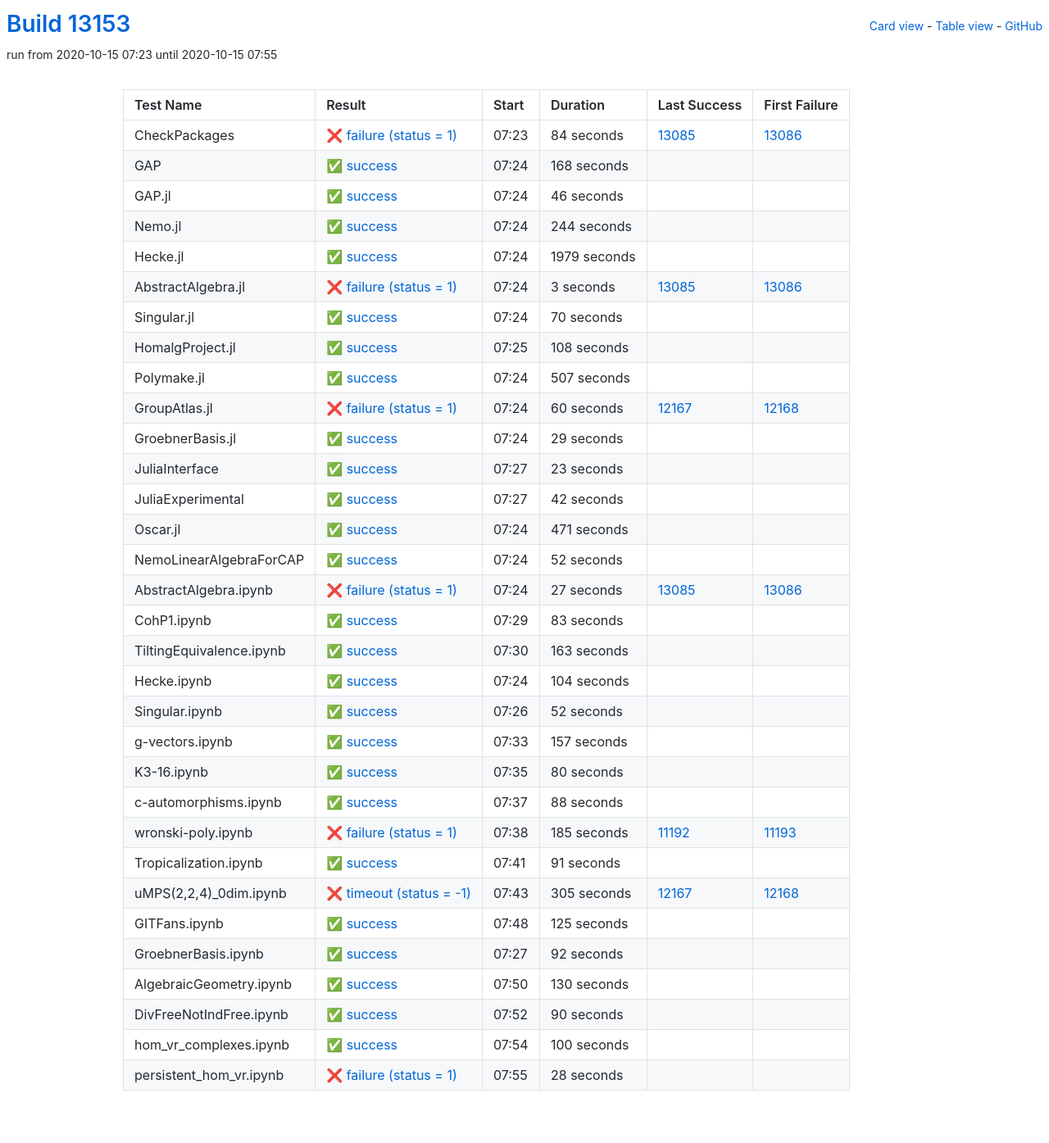
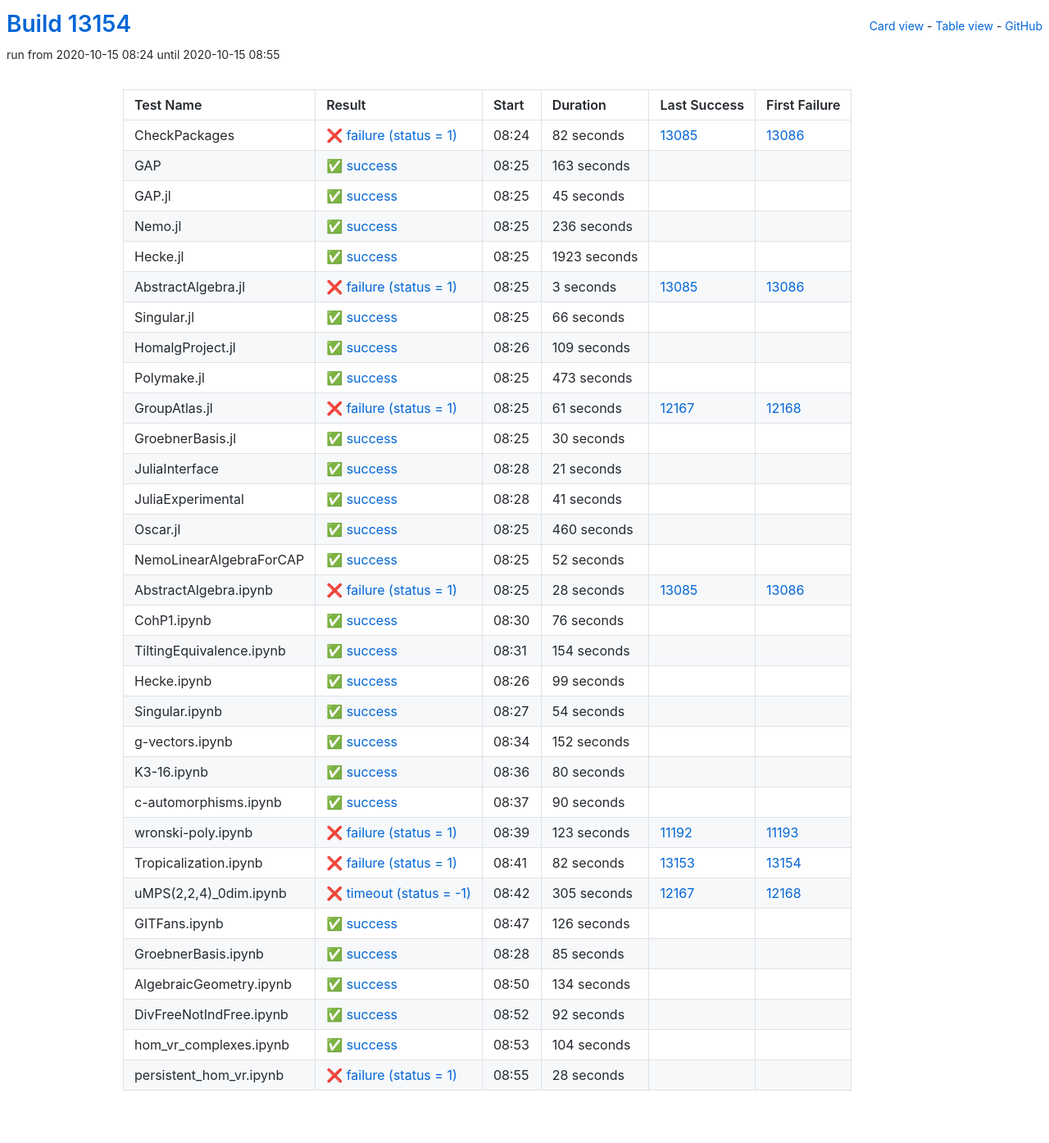
Before and after one commit to oscar-system/oscar-ci-status, a Jekyll site: the page built from table.html, in a window 1280 px wide. Shown: the whole page at 82% size. Built offline with Jekyll 4.4.1, drawn with Linux system fonts in a browser that asks for light colours.

Commit message:
Build #13154

```diff
--- a/_data/ci.yml
+++ b/_data/ci.yml
@@ -1,6 +1,6 @@
 ---
-build: 13153
-build_url: https://oscarci.mathematik.uni-kl.de/job/oscar/13153/
+build: 13154
+build_url: https://oscarci.mathematik.uni-kl.de/job/oscar/13154/
 job: oscar
 organization: oscar-system
 repo: oscar-ci-status
@@ -8,68 +8,68 @@
 tests:
 - name: CheckPackages
   id: checkpackages
-  log: https://oscarci.mathematik.uni-kl.de/job/oscar/13153/artifact/logs/build-13153/CheckPackages.log
-  start: 2020-10-15 07:23
+  log: https://oscarci.mathematik.uni-kl.de/job/oscar/13154/artifact/logs/build-13154/CheckPackages.log
+  start: 2020-10-15 08:24
   success: false
   exitcode: 1
   status: failure
-  duration: 84
+  duration: 82
   last_success: 13085
   last_success_url: https://oscarci.mathematik.uni-kl.de/job/oscar/13085/
   first_failure: 13086
   first_failure_url: https://oscarci.mathematik.uni-kl.de/job/oscar/13086/
 - name: GAP
   id: gap
-  log: https://oscarci.mathematik.uni-kl.de/job/oscar/13153/artifact/logs/build-13153/GAP.log
-  start: 2020-10-15 07:24
+  log: https://oscarci.mathematik.uni-kl.de/job/oscar/13154/artifact/logs/build-13154/GAP.log
+  start: 2020-10-15 08:25
   success: true
   exitcode: 0
   status: success
-  duration: 168
+  duration: 163
   last_success: false
   last_success_url:
   first_failure: false
   first_failure_url:
 - name: GAP.jl
   id: gap-jl
-  log: https://oscarci.mathematik.uni-kl.de/job/oscar/13153/artifact/logs/build-13153/GAP.jl.log
-  start: 2020-10-15 07:24
+  log: https://oscarci.mathematik.uni-kl.de/job/oscar/13154/artifact/logs/build-13154/GAP.jl.log
+  start: 2020-10-15 08:25
   success: true
   exitcode: 0
   status: success
-  duration: 46
+  duration: 45
   last_success: false
   last_success_url:
   first_failure: false
   first_failure_url:
 - name: Nemo.jl
   id: nemo-jl
-  log: https://oscarci.mathematik.uni-kl.de/job/oscar/13153/artifact/logs/build-13153/Nemo.jl.log
-  start: 2020-10-15 07:24
+  log: https://oscarci.mathematik.uni-kl.de/job/oscar/13154/artifact/logs/build-13154/Nemo.jl.log
+  start: 2020-10-15 08:25
   success: true
   exitcode: 0
   status: success
-  duration: 244
+  duration: 236
   last_success: false
   last_success_url:
   first_failure: false
   first_failure_url:
 - name: Hecke.jl
   id: hecke-jl
-  log: https://oscarci.mathematik.uni-kl.de/job/oscar/13153/artifact/logs/build-13153/Hecke.jl.log
-  start: 2020-10-15 07:24
+  log: https://oscarci.mathematik.uni-kl.de/job/oscar/13154/artifact/logs/build-13154/Hecke.jl.log
+  start: 2020-10-15 08:25
   success: true
   exitcode: 0
   status: success
-  duration: 1979
+  duration: 1923
   last_success: false
   last_success_url:
   first_failure: false
   first_failure_url:
 - name: AbstractAlgebra.jl
   id: abstractalgebra-jl
-  log: https://oscarci.mathematik.uni-kl.de/job/oscar/13153/artifact/logs/build-13153/AbstractAlgebra.jl.log
-  start: 2020-10-15 07:24
+  log: https://oscarci.mathematik.uni-kl.de/job/oscar/13154/artifact/logs/build-13154/AbstractAlgebra.jl.log
+  start: 2020-10-15 08:25
   success: false
   exitcode: 1
   status: failure
@@ -80,104 +80,104 @@
   first_failure_url: https://oscarci.mathematik.uni-kl.de/job/oscar/13086/
 - name: Singular.jl
   id: singular-jl
-  log: https://oscarci.mathematik.uni-kl.de/job/oscar/13153/artifact/logs/build-13153/Singular.jl.log
-  start: 2020-10-15 07:24
+  log: https://oscarci.mathematik.uni-kl.de/job/oscar/13154/artifact/logs/build-13154/Singular.jl.log
+  start: 2020-10-15 08:25
   success: true
   exitcode: 0
   status: success
-  duration: 70
+  duration: 66
   last_success: false
   last_success_url:
   first_failure: false
   first_failure_url:
 - name: HomalgProject.jl
   id: homalgproject-jl
-  log: https://oscarci.mathematik.uni-kl.de/job/oscar/13153/artifact/logs/build-13153/HomalgProject.jl.log
-  start: 2020-10-15 07:25
+  log: https://oscarci.mathematik.uni-kl.de/job/oscar/13154/artifact/logs/build-13154/HomalgProject.jl.log
+  start: 2020-10-15 08:26
   success: true
   exitcode: 0
   status: success
-  duration: 108
+  duration: 109
   last_success: false
   last_success_url:
   first_failure: false
   first_failure_url:
 - name: Polymake.jl
   id: polymake-jl
-  log: https://oscarci.mathematik.uni-kl.de/job/oscar/13153/artifact/logs/build-13153/Polymake.jl.log
-  start: 2020-10-15 07:24
+  log: https://oscarci.mathematik.uni-kl.de/job/oscar/13154/artifact/logs/build-13154/Polymake.jl.log
+  start: 2020-10-15 08:25
   success: true
   exitcode: 0
   status: success
-  duration: 507
+  duration: 473
   last_success: false
   last_success_url:
   first_failure: false
   first_failure_url:
 - name: GroupAtlas.jl
   id: groupatlas-jl
-  log: https://oscarci.mathematik.uni-kl.de/job/oscar/13153/artifact/logs/build-13153/GroupAtlas.jl.log
-  start: 2020-10-15 07:24
+  log: https://oscarci.mathematik.uni-kl.de/job/oscar/13154/artifact/logs/build-13154/GroupAtlas.jl.log
+  start: 2020-10-15 08:25
   success: false
   exitcode: 1
   status: failure
-  duration: 60
+  duration: 61
   last_success: 12167
   last_success_url: https://oscarci.mathematik.uni-kl.de/job/oscar/12167/
   first_failure: 12168
   first_failure_url: https://oscarci.mathematik.uni-kl.de/job/oscar/12168/
 - name: GroebnerBasis.jl
   id: groebnerbasis-jl
-  log: https://oscarci.mathematik.uni-kl.de/job/oscar/13153/artifact/logs/build-13153/GroebnerBasis.jl.log
-  start: 2020-10-15 07:24
+  log: https://oscarci.mathematik.uni-kl.de/job/oscar/13154/artifact/logs/build-13154/GroebnerBasis.jl.log
+  start: 2020-10-15 08:25
   success: true
   exitcode: 0
   status: success
-  duration: 29
+  duration: 30
   last_success: false
   last_success_url:
   first_failure: false
   first_failure_url:
 - name: JuliaInterface
   id: juliainterface
-  log: https://oscarci.mathematik.uni-kl.de/job/oscar/13153/artifact/logs/build-13153/JuliaInterface.log
-  start: 2020-10-15 07:27
+  log: https://oscarci.mathematik.uni-kl.de/job/oscar/13154/artifact/logs/build-13154/JuliaInterface.log
+  start: 2020-10-15 08:28
   success: true
   exitcode: 0
   status: success
-  duration: 23
+  duration: 21
   last_success: false
   last_success_url:
   first_failure: false
   first_failure_url:
 - name: JuliaExperimental
   id: juliaexperimental
-  log: https://oscarci.mathematik.uni-kl.de/job/oscar/13153/artifact/logs/build-13153/JuliaExperimental.log
-  start: 2020-10-15 07:27
+  log: https://oscarci.mathematik.uni-kl.de/job/oscar/13154/artifact/logs/build-13154/JuliaExperimental.log
+  start: 2020-10-15 08:28
   success: true
   exitcode: 0
   status: success
-  duration: 42
+  duration: 41
   last_success: false
   last_success_url:
   first_failure: false
   first_failure_url:
 - name: Oscar.jl
   id: oscar-jl
-  log: https://oscarci.mathematik.uni-kl.de/job/oscar/13153/artifact/logs/build-13153/Oscar.jl.log
-  start: 2020-10-15 07:24
+  log: https://oscarci.mathematik.uni-kl.de/job/oscar/13154/artifact/logs/build-13154/Oscar.jl.log
+  start: 2020-10-15 08:25
   success: true
   exitcode: 0
   status: success
-  duration: 471
+  duration: 460
   last_success: false
   last_success_url:
   first_failure: false
   first_failure_url:
 - name: NemoLinearAlgebraForCAP
   id: nemolinearalgebraforcap
-  log: https://oscarci.mathematik.uni-kl.de/job/oscar/13153/artifact/logs/build-13153/NemoLinearAlgebraForCAP.log
-  start: 2020-10-15 07:24
+  log: https://oscarci.mathematik.uni-kl.de/job/oscar/13154/artifact/logs/build-13154/NemoLinearAlgebraForCAP.log
+  start: 2020-10-15 08:25
   success: true
   exitcode: 0
   status: success
@@ -188,80 +188,80 @@
   first_failure_url:
 - name: AbstractAlgebra.ipynb
   id: abstractalgebra-ipynb
-  log: https://oscarci.mathematik.uni-kl.de/job/oscar/13153/artifact/logs/build-13153/AbstractAlgebra.ipynb.log
-  start: 2020-10-15 07:24
+  log: https://oscarci.mathematik.uni-kl.de/job/oscar/13154/artifact/logs/build-13154/AbstractAlgebra.ipynb.log
+  start: 2020-10-15 08:25
   success: false
   exitcode: 1
   status: failure
-  duration: 27
+  duration: 28
   last_success: 13085
   last_success_url: https://oscarci.mathematik.uni-kl.de/job/oscar/13085/
   first_failure: 13086
   first_failure_url: https://oscarci.mathematik.uni-kl.de/job/oscar/13086/
 - name: CohP1.ipynb
   id: cohp1-ipynb
-  log: https://oscarci.mathematik.uni-kl.de/job/oscar/13153/artifact/logs/build-13153/CohP1.ipynb.log
-  start: 2020-10-15 07:29
+  log: https://oscarci.mathematik.uni-kl.de/job/oscar/13154/artifact/logs/build-13154/CohP1.ipynb.log
+  start: 2020-10-15 08:30
   success: true
   exitcode: 0
   status: success
-  duration: 83
+  duration: 76
   last_success: false
   last_success_url:
   first_failure: false
   first_failure_url:
 - name: TiltingEquivalence.ipynb
   id: tiltingequivalence-ipynb
-  log: https://oscarci.mathematik.uni-kl.de/job/oscar/13153/artifact/logs/build-13153/TiltingEquivalence.ipynb.log
-  start: 2020-10-15 07:30
+  log: https://oscarci.mathematik.uni-kl.de/job/oscar/13154/artifact/logs/build-13154/TiltingEquivalence.ipynb.log
+  start: 2020-10-15 08:31
   success: true
   exitcode: 0
   status: success
-  duration: 163
+  duration: 154
   last_success: false
   last_success_url:
   first_failure: false
   first_failure_url:
 - name: Hecke.ipynb
   id: hecke-ipynb
-  log: https://oscarci.mathematik.uni-kl.de/job/oscar/13153/artifact/logs/build-13153/Hecke.ipynb.log
-  start: 2020-10-15 07:24
+  log: https://oscarci.mathematik.uni-kl.de/job/oscar/13154/artifact/logs/build-13154/Hecke.ipynb.log
+  start: 2020-10-15 08:26
   success: true
   exitcode: 0
   status: success
-  duration: 104
+  duration: 99
   last_success: false
   last_success_url:
   first_failure: false
   first_failure_url:
 - name: Singular.ipynb
   id: singular-ipynb
-  log: https://oscarci.mathematik.uni-kl.de/job/oscar/13153/artifact/logs/build-13153/Singular.ipynb.log
-  start: 2020-10-15 07:26
+  log: https://oscarci.mathematik.uni-kl.de/job/oscar/13154/artifact/logs/build-13154/Singular.ipynb.log
+  start: 2020-10-15 08:27
   success: true
   exitcode: 0
   status: success
-  duration: 52
+  duration: 54
   last_success: false
   last_success_url:
   first_failure: false
   first_failure_url:
 - name: g-vectors.ipynb
   id: g-vectors-ipynb
-  log: https://oscarci.mathematik.uni-kl.de/job/oscar/13153/artifact/logs/build-13153/g-vectors.ipynb.log
-  start: 2020-10-15 07:33
+  log: https://oscarci.mathematik.uni-kl.de/job/oscar/13154/artifact/logs/build-13154/g-vectors.ipynb.log
+  start: 2020-10-15 08:34
   success: true
   exitcode: 0
   status: success
-  duration: 157
+  duration: 152
   last_success: false
   last_success_url:
   first_failure: false
   first_failure_url:
 - name: K3-16.ipynb
   id: k3-16-ipynb
-  log: https://oscarci.mathematik.uni-kl.de/job/oscar/13153/artifact/logs/build-13153/K3-16.ipynb.log
-  start: 2020-10-15 07:35
+  log: https://oscarci.mathematik.uni-kl.de/job/oscar/13154/artifact/logs/build-13154/K3-16.ipynb.log
+  start: 2020-10-15 08:36
   success: true
   exitcode: 0
   status: success
@@ -272,44 +272,44 @@
   first_failure_url:
 - name: c-automorphisms.ipynb
   id: c-automorphisms-ipynb
-  log: https://oscarci.mathematik.uni-kl.de/job/oscar/13153/artifact/logs/build-13153/c-automorphisms.ipynb.log
-  start: 2020-10-15 07:37
+  log: https://oscarci.mathematik.uni-kl.de/job/oscar/13154/artifact/logs/build-13154/c-automorphisms.ipynb.log
+  start: 2020-10-15 08:37
   success: true
   exitcode: 0
   status: success
-  duration: 88
+  duration: 90
   last_success: false
   last_success_url:
   first_failure: false
   first_failure_url:
 - name: wronski-poly.ipynb
   id: wronski-poly-ipynb
-  log: https://oscarci.mathematik.uni-kl.de/job/oscar/13153/artifact/logs/build-13153/wronski-poly.ipynb.log
-  start: 2020-10-15 07:38
+  log: https://oscarci.mathematik.uni-kl.de/job/oscar/13154/artifact/logs/build-13154/wronski-poly.ipynb.log
+  start: 2020-10-15 08:39
   success: false
   exitcode: 1
   status: failure
-  duration: 185
+  duration: 123
   last_success: 11192
   last_success_url: https://oscarci.mathematik.uni-kl.de/job/oscar/11192/
   first_failure: 11193
   first_failure_url: https://oscarci.mathematik.uni-kl.de/job/oscar/11193/
 - name: Tropicalization.ipynb
   id: tropicalization-ipynb
-  log: https://oscarci.mathematik.uni-kl.de/job/oscar/13153/artifact/logs/build-13153/Tropicalization.ipynb.log
-  start: 2020-10-15 07:41
-  success: true
-  exitcode: 0
-  status: success
-  duration: 91
-  last_success: false
-  last_success_url:
-  first_failure: false
-  first_failure_url:
+  log: https://oscarci.mathematik.uni-kl.de/job/oscar/13154/artifact/logs/build-13154/Tropicalization.ipynb.log
+  start: 2020-10-15 08:41
+  success: false
+  exitcode: 1
+  status: failure
+  duration: 82
+  last_success: 13153
+  last_success_url: https://oscarci.mathematik.uni-kl.de/job/oscar/13153/
+  first_failure: 13154
+  first_failure_url: https://oscarci.mathematik.uni-kl.de/job/oscar/13154/
 - name: uMPS(2,2,4)_0dim.ipynb
   id: umps-2-2-4-0dim-ipynb
-  log: https://oscarci.mathematik.uni-kl.de/job/oscar/13153/artifact/logs/build-13153/uMPS-2-2-4-_0dim.ipynb.log
-  start: 2020-10-15 07:43
+  log: https://oscarci.mathematik.uni-kl.de/job/oscar/13154/artifact/logs/build-13154/uMPS-2-2-4-_0dim.ipynb.log
+  start: 2020-10-15 08:42
   success: false
   exitcode: -1
   status: timeout
@@ -320,20 +320,44 @@
   first_failure_url: https://oscarci.mathematik.uni-kl.de/job/oscar/12168/
 - name: GITFans.ipynb
   id: gitfans-ipynb
-  log: https://oscarci.mathematik.uni-kl.de/job/oscar/13153/artifact/logs/build-13153/GITFans.ipynb.log
-  start: 2020-10-15 07:48
+  log: https://oscarci.mathematik.uni-kl.de/job/oscar/13154/artifact/logs/build-13154/GITFans.ipynb.log
+  start: 2020-10-15 08:47
   success: true
   exitcode: 0
   status: success
-  duration: 125
+  duration: 126
   last_success: false
   last_success_url:
   first_failure: false
   first_failure_url:
 - name: GroebnerBasis.ipynb
   id: groebnerbasis-ipynb
-  log: https://oscarci.mathematik.uni-kl.de/job/oscar/13153/artifact/logs/build-13153/GroebnerBasis.ipynb.log
-  start: 2020-10-15 07:27
+  log: https://oscarci.mathematik.uni-kl.de/job/oscar/13154/artifact/logs/build-13154/GroebnerBasis.ipynb.log
+  start: 2020-10-15 08:28
+  success: true
+  exitcode: 0
+  status: success
+  duration: 85
+  last_success: false
+  last_success_url:
+  first_failure: false
+  first_failure_url:
+- name: AlgebraicGeometry.ipynb
+  id: algebraicgeometry-ipynb
+  log: https://oscarci.mathematik.uni-kl.de/job/oscar/13154/artifact/logs/build-13154/AlgebraicGeometry.ipynb.log
+  start: 2020-10-15 08:50
+  success: true
+  exitcode: 0
+  status: success
+  duration: 134
+  last_success: false
+  last_success_url:
+  first_failure: false
+  first_failure_url:
+- name: DivFreeNotIndFree.ipynb
+  id: divfreenotindfree-ipynb
+  log: https://oscarci.mathematik.uni-kl.de/job/oscar/13154/artifact/logs/build-13154/DivFreeNotIndFree.ipynb.log
+  start: 2020-10-15 08:52
   success: true
   exitcode: 0
   status: success
@@ -342,46 +366,22 @@
   last_success_url:
   first_failure: false
   first_failure_url:
-- name: AlgebraicGeometry.ipynb
-  id: algebraicgeometry-ipynb
-  log: https://oscarci.mathematik.uni-kl.de/job/oscar/13153/artifact/logs/build-13153/AlgebraicGeometry.ipynb.log
-  start: 2020-10-15 07:50
+- name: hom_vr_complexes.ipynb
+  id: hom-vr-complexes-ipynb
+  log: https://oscarci.mathematik.uni-kl.de/job/oscar/13154/artifact/logs/build-13154/hom_vr_complexes.ipynb.log
+  start: 2020-10-15 08:53
   success: true
   exitcode: 0
   status: success
-  duration: 130
-  last_success: false
-  last_success_url:
-  first_failure: false
-  first_failure_url:
-- name: DivFreeNotIndFree.ipynb
-  id: divfreenotindfree-ipynb
-  log: https://oscarci.mathematik.uni-kl.de/job/oscar/13153/artifact/logs/build-13153/DivFreeNotIndFree.ipynb.log
-  start: 2020-10-15 07:52
-  success: true
-  exitcode: 0
-  status: success
-  duration: 90
-  last_success: false
-  last_success_url:
-  first_failure: false
-  first_failure_url:
-- name: hom_vr_complexes.ipynb
-  id: hom-vr-complexes-ipynb
-  log: https://oscarci.mathematik.uni-kl.de/job/oscar/13153/artifact/logs/build-13153/hom_vr_complexes.ipynb.log
-  start: 2020-10-15 07:54
-  success: true
-  exitcode: 0
-  status: success
-  duration: 100
+  duration: 104
   last_success: false
   last_success_url:
   first_failure: false
   first_failure_url:
 - name: persistent_hom_vr.ipynb
   id: persistent-hom-vr-ipynb
-  log: https://oscarci.mathematik.uni-kl.de/job/oscar/13153/artifact/logs/build-13153/persistent_hom_vr.ipynb.log
-  start: 2020-10-15 07:55
+  log: https://oscarci.mathematik.uni-kl.de/job/oscar/13154/artifact/logs/build-13154/persistent_hom_vr.ipynb.log
+  start: 2020-10-15 08:55
   success: false
   exitcode: 1
   status: failure
```
Also changed, not shown: README.md.
